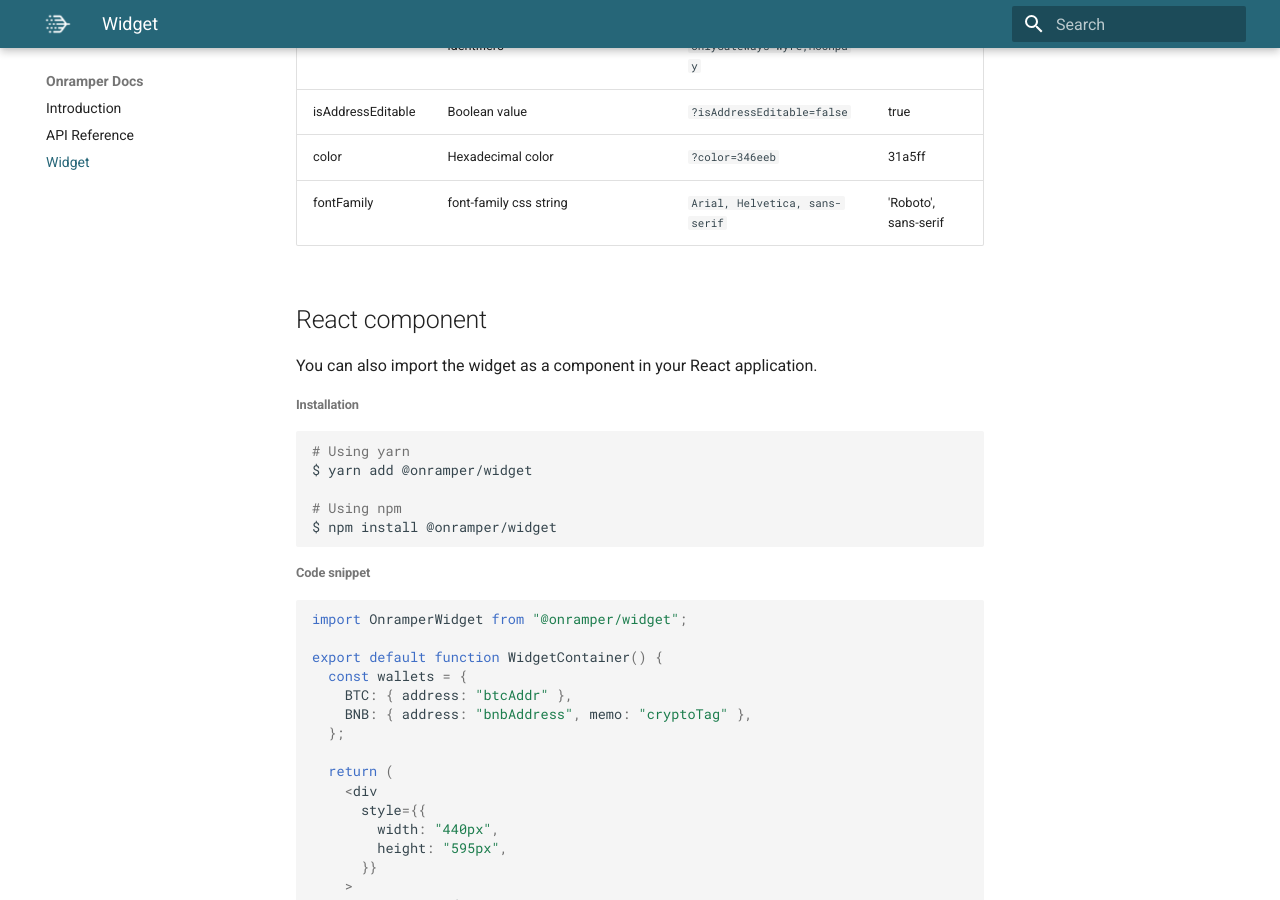
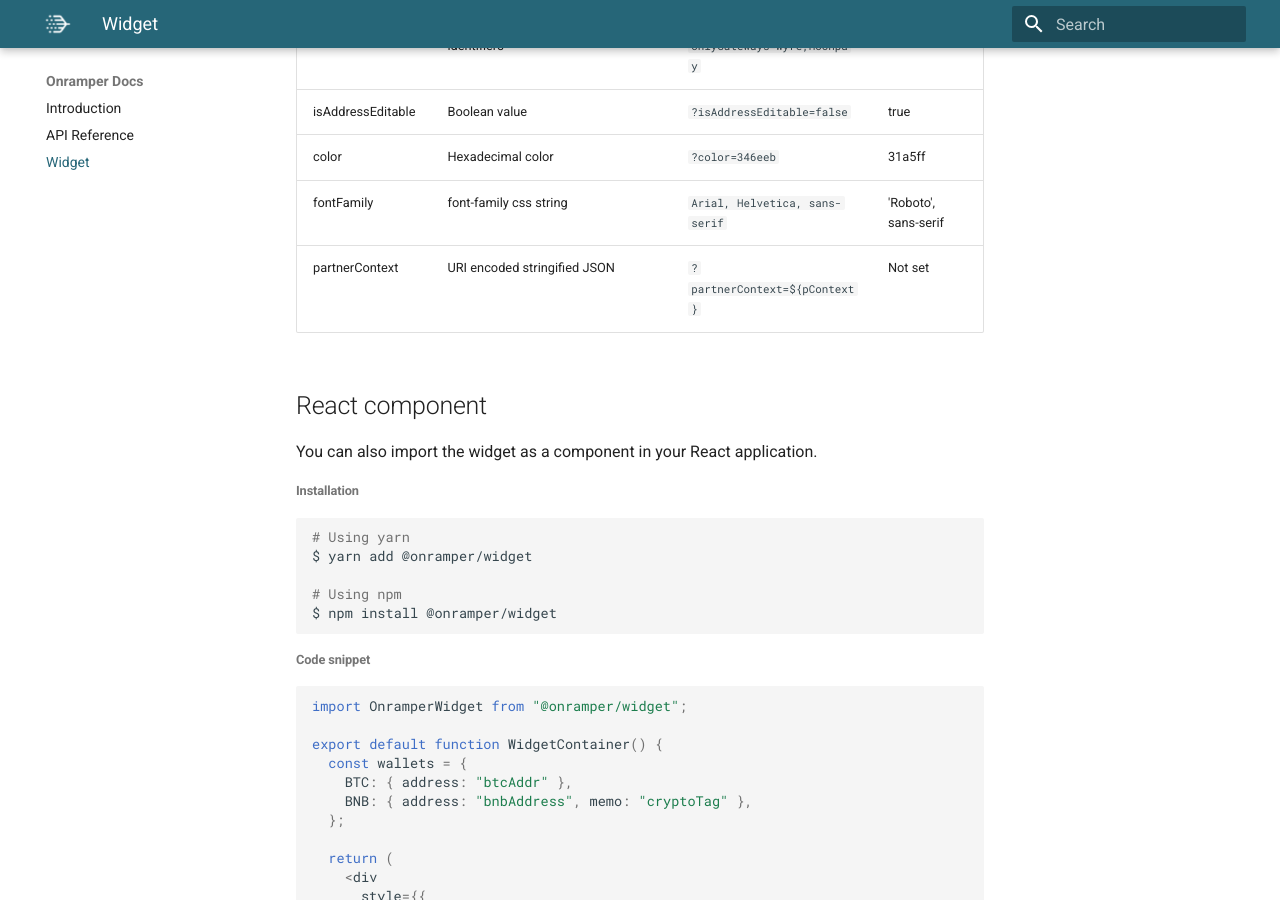
Before and after one commit to onramper/docs, an MkDocs documentation site: the page built from docs/widget.md, in a window 1280 px wide and 900 px high, scrolled down 2456 px. Built offline with MkDocs 1.6.1 and Material for MkDocs 9.7.7, drawn with Linux system fonts in a browser that asks for light colours.

Commit message:
Update widget.md

```diff
--- a/docs/widget.md
+++ b/docs/widget.md
@@ -83,6 +83,8 @@ You can pass some arguments as query parameters to the URL to customize the widg
 | isAddressEditable | Boolean value                                                            | `?isAddressEditable=false`                                                                                                                                                                                                | true                 |
 | color             | Hexadecimal color                                                        | `?color=346eeb`                                                                                                                                                                                                           | 31a5ff               |
 | fontFamily        | font-family css string                                                   | `Arial, Helvetica, sans-serif`                                                                                                                                                                                            | 'Roboto', sans-serif |
+| partnerContext    | URI encoded stringified JSON                                             | `?partnerContext=${pContext}`                                                                                                                                                                                             | Not set              |
+
 
 ## React component
 
```
